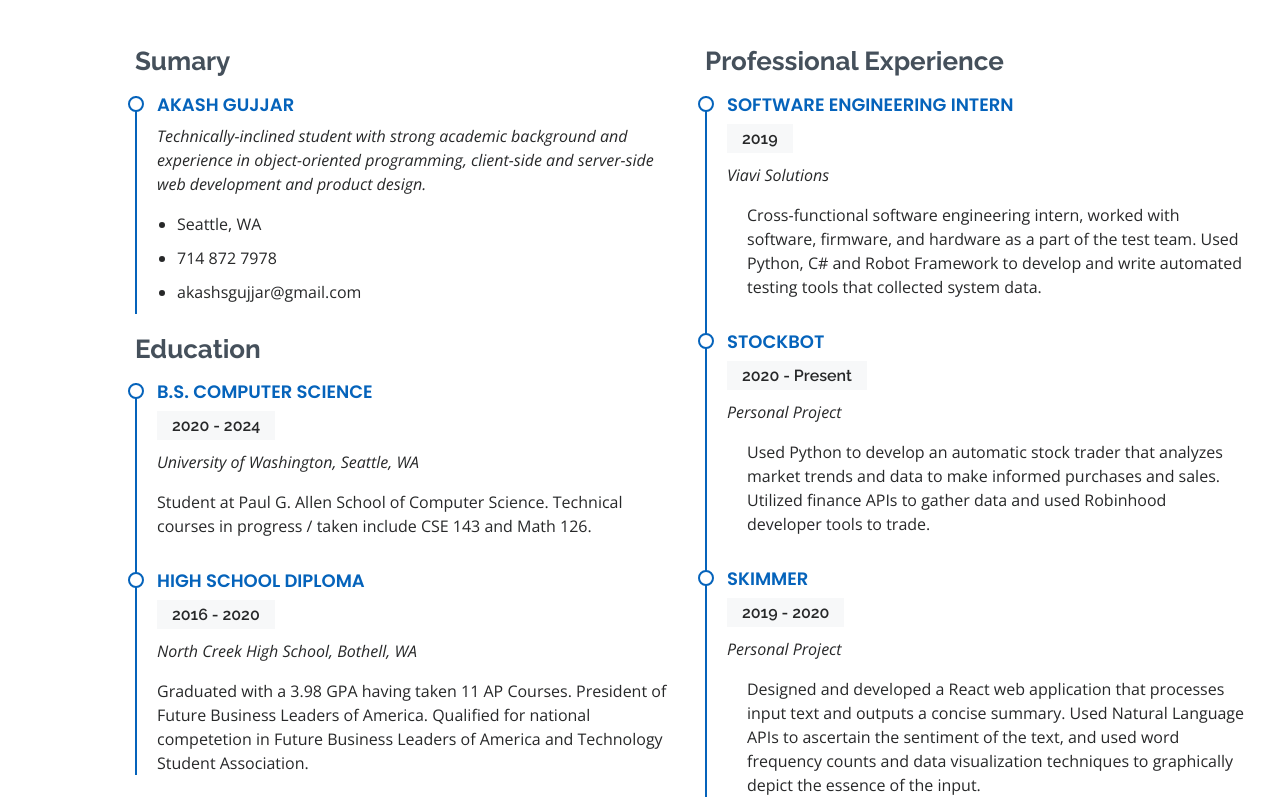
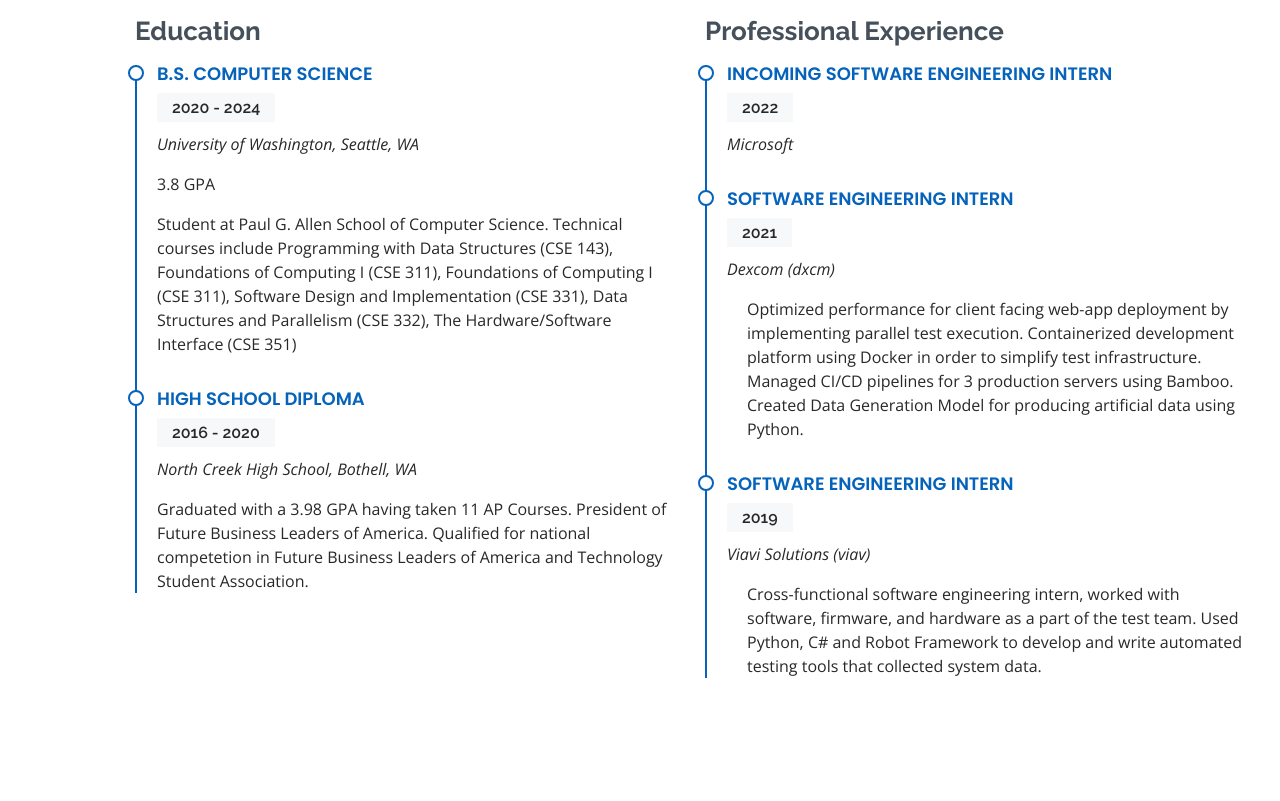
Before and after one commit to akashsgujjar/akashsgujjar.github.io, a plain HTML site: page index.html in a window 1280 px wide. Shown: the part 1900-2701 px from the top of the page. Drawn offline with nearby package versions, Linux system fonts and the light colour scheme; a script that the page names is missing.

Commit message:
Update index.html

```diff
--- a/index.html
+++ b/index.html
@@ -73,7 +73,7 @@
 
         <div class="section-title">
           <h2>About Me</h2>
-          <p>Technically-inclined student with strong academic background and experience in object-oriented programming, client-side and server-side web development and product design.</p>
+          <p>Technically-inclined student with strong academic background and internship experience.</p>
         </div>
 
         <div class="row">
@@ -82,14 +82,12 @@
             <img src="profile.jpeg" class="img-fluid" alt="">
           </div>
           <div class="col-lg-8 pt-4 pt-lg-0 content">
-            <h3>Engineering Intern</h3>
-            <p class="font-italic">
-              Currently seeking a role as an engineering intern...
-            </p>
+            <h3>Software Engineering Intern</h3>
+
             <div class="row">
               <div class="col-lg-6">
                 <ul>
-                  <li><i class="icofont-rounded-right"></i> <strong>Age:</strong> 18</li>
+                  <li><i class="icofont-rounded-right"></i> <strong>Age:</strong> 20</li>
                   <li><i class="icofont-rounded-right"></i> <strong>Phone:</strong> 714 872 7978</li>
                   <li><i class="icofont-rounded-right"></i> <strong>City:</strong> Seattle, WA</li>
                 </ul>
@@ -102,9 +100,6 @@
                 </ul>
               </div>
             </div>
-            <p>
-              Though my higher education has just begun, I have had the opportunity to work on a few interesting projects so far. I have documented them here! Please feel free to contact me about any questions about my work or projects.
-            </p>
           </div>
         </div>
 
@@ -124,7 +119,7 @@
           <div class="col-lg-3 col-md-6">
             <div class="count-box">
               <i class="icofont-computer"></i>
-              <span data-toggle="counter-up">1</span>
+              <span data-toggle="counter-up">3</span>
               <p>Paid Internships</p>
             </div>
           </div>
@@ -148,7 +143,7 @@
           <div class="col-lg-3 col-md-6 mt-5 mt-lg-0">
             <div class="count-box">
               <i class="icofont-users-alt-5"></i>
-              <span data-toggle="counter-up">3</span>
+              <span data-toggle="counter-up">4</span>
               <p>Years of Experience</p>
             </div>
           </div>
@@ -168,23 +163,14 @@
 
         <div class="row">
           <div class="col-lg-6">
-            <h3 class="resume-title">Sumary</h3>
-            <div class="resume-item pb-0">
-              <h4>Akash Gujjar</h4>
-              <p><em>Technically-inclined student with strong academic background and experience in object-oriented programming, client-side and server-side web development and product design.</em></p>
-              <ul>
-                <li>Seattle, WA</li>
-                <li>714 872 7978</li>
-                <li>akashsgujjar@gmail.com</li>
-              </ul>
-            </div>
 
             <h3 class="resume-title">Education</h3>
             <div class="resume-item">
               <h4>B.S. Computer Science</h4>
               <h5>2020 - 2024</h5>
               <p><em>University of Washington, Seattle, WA</em></p>
-              <p>Student at Paul G. Allen School of Computer Science. Technical courses in progress / taken include CSE 143 and Math 126.</p>
+              <p>3.8 GPA</p>
+              <p>Student at Paul G. Allen School of Computer Science. Technical courses include  Programming with Data Structures (CSE 143), Foundations of Computing I (CSE 311),  Foundations of Computing I (CSE 311), Software Design and Implementation (CSE 331),  Data Structures and Parallelism (CSE 332), The Hardware/Software Interface (CSE 351)</p>
             </div>
             <div class="resume-item">
               <h4>High School Diploma</h4>
@@ -195,32 +181,36 @@
           </div>
           <div class="col-lg-6">
             <h3 class="resume-title">Professional Experience</h3>
+
+            <div class="resume-item">
+              <h4>Incoming Software Engineering Intern</h4>
+              <h5>2022</h5>
+              <p><em>Microsoft</em></p>
+              <ul>
+
+              </ul>
+            </div>
+
+            <div class="resume-item">
+              <h4>Software Engineering Intern</h4>
+              <h5>2021</h5>
+              <p><em>Dexcom (dxcm)</em></p>
+              <ul>
+                                <p>Optimized performance for client facing web-app deployment by implementing parallel test execution. Containerized development platform using Docker in order to simplify test infrastructure. Managed CI/CD pipelines for 3 production servers using Bamboo. Created Data Generation Model for producing artificial data using Python.
+
+                </p>
+
+              </ul>
+            </div>
             <div class="resume-item">
               <h4>Software Engineering Intern</h4>
               <h5>2019</h5>
-              <p><em>Viavi Solutions</em></p>
+              <p><em>Viavi Solutions (viav)</em></p>
               <ul>
-                <p>Cross-functional software engineering intern, worked with software,
+              <p>Cross-functional software engineering intern, worked with software,
                     firmware, and hardware as a part of the test team. Used Python, C# and Robot Framework to develop and write automated testing tools that collected system data.
                 </p>
               </ul>
-            </div>
-            <div class="resume-item">
-              <h4>StockBot</h4>
-              <h5>2020 - Present</h5>
-              <p><em>Personal Project</em></p>
-              <ul>
-                <p>Used Python to develop an automatic stock trader that analyzes market trends and data to make informed purchases and sales. Utilized finance APIs to gather data and used Robinhood developer tools to trade.</p>
-              </ul>
-            </div>
-            <div class="resume-item">
-              <h4>Skimmer</h4>
-              <h5>2019 - 2020</h5>
-              <p><em>Personal Project</em></p>
-              <ul>
-                <p>Designed and developed a React web application that processes input text and outputs a concise summary. Used Natural Language APIs to ascertain the sentiment of the text, and used word frequency counts and data visualization techniques to graphically depict the essence of the input.</p>
-              </ul>
-
             </div>
 
           </div>
```
